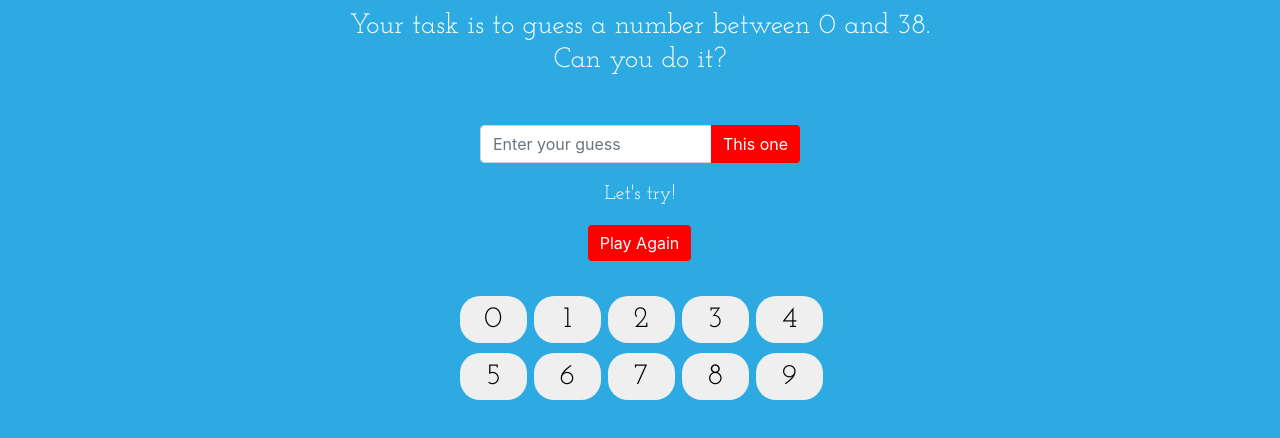
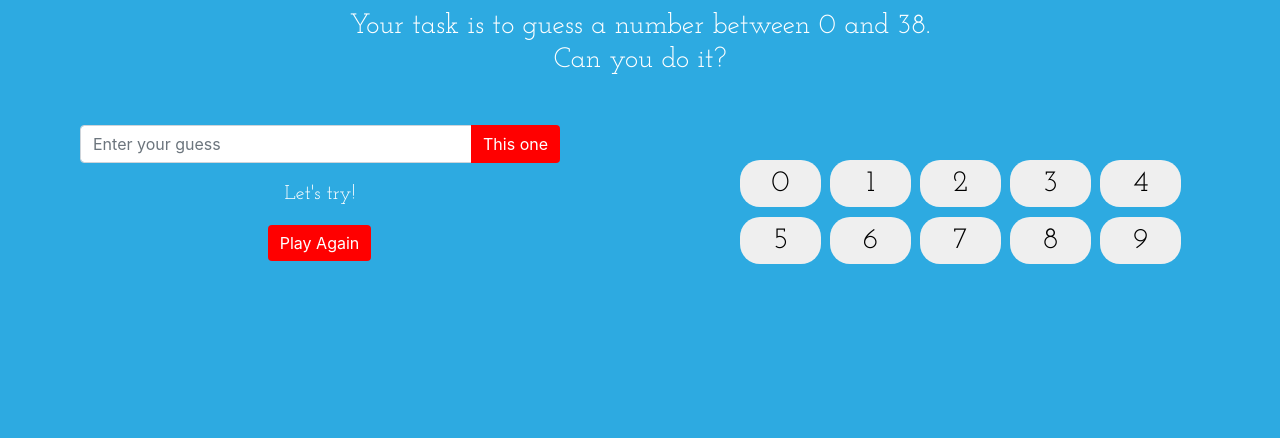
Before and after one commit to nedimkarcic/number-guesser-game, a plain HTML site: page index.html in a window 1280 px wide. Shown: the part 106-544 px from the top of the page. Drawn offline with nearby package versions, Linux system fonts and the light colour scheme.

Commit message:
div layout changed

```diff
--- a/index.html
+++ b/index.html
@@ -22,13 +22,14 @@
 		<p id="hint1"></p>
 	</div>
 
+	<div class="container-2">
+		<div>
 			<div class="input-group mb-3">
 		  			<input type="number" class="form-control" placeholder="Enter your guess" aria-label="Enter your guess" aria-describedby="basic-addon2" id="userInput">
 		  			<div class="input-group-append">
 		    			<button class="btn btn-outline-secondary" type="button" id="button">This one</button>
 		  			</div>
 			</div>
-
 
 
 			<div>
@@ -44,6 +45,10 @@
 		    		<button class="btn btn-outline-secondary" type="button" id="playAgainButton">Play Again</button>
 		  	 </div>
 
+		</div>
+
+
+		<div>
 
 			<div class="container animate__animated animate__headShake">
 
@@ -60,6 +65,9 @@
 
 			</div>
 
+		</div>
+	</div>
+
 	<script src="app.js"></script>
 </body>
 </html>
--- a/style.css
+++ b/style.css
@@ -26,7 +26,7 @@ p {
 
 
 .input-group {
-	max-width: 40vh;
+	max-width: 60vh;
 	margin: auto;
 }
 
@@ -43,8 +43,13 @@ p {
 .container {
 	display: grid;
 	grid-template-columns: repeat(5, 1fr);
-	width: 50vh;
+	width: 60vh;
 	margin-top: 30px;
+}
+
+.container-2 {
+	display: grid;
+	grid-template-columns: repeat(2, 1fr);
 }
 
 .number-box {
```
Lines whose indentation alone changed are shown as unchanged.
